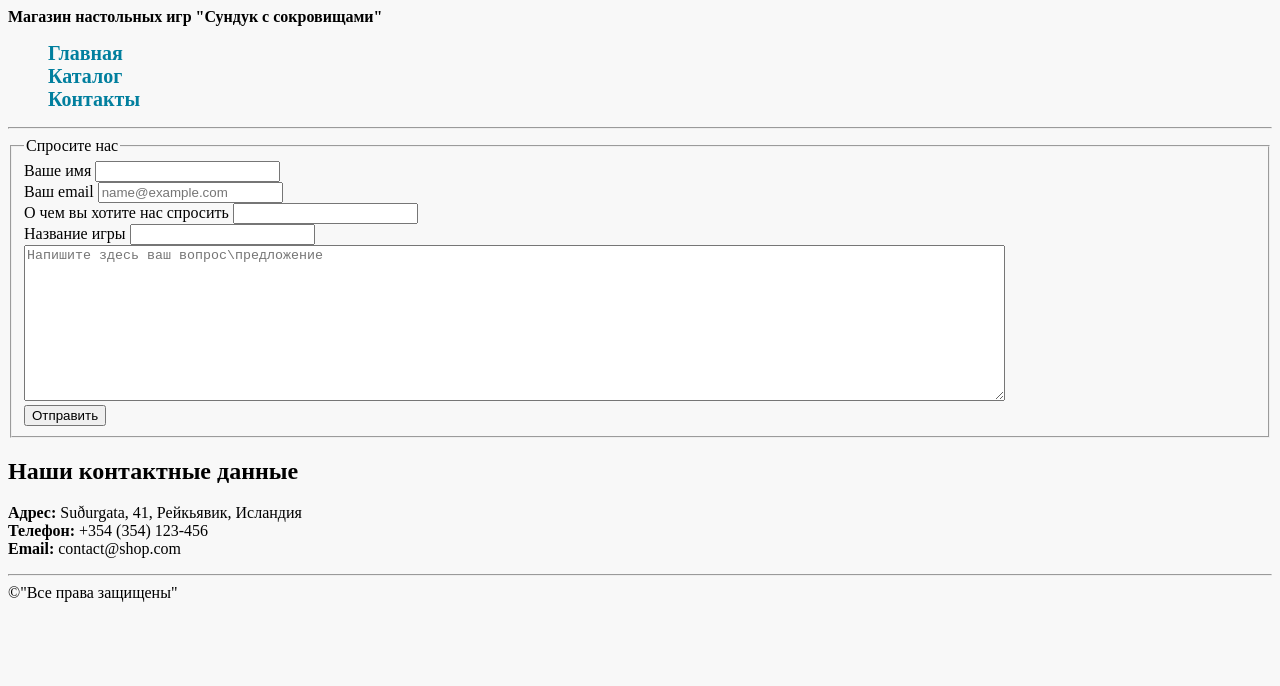
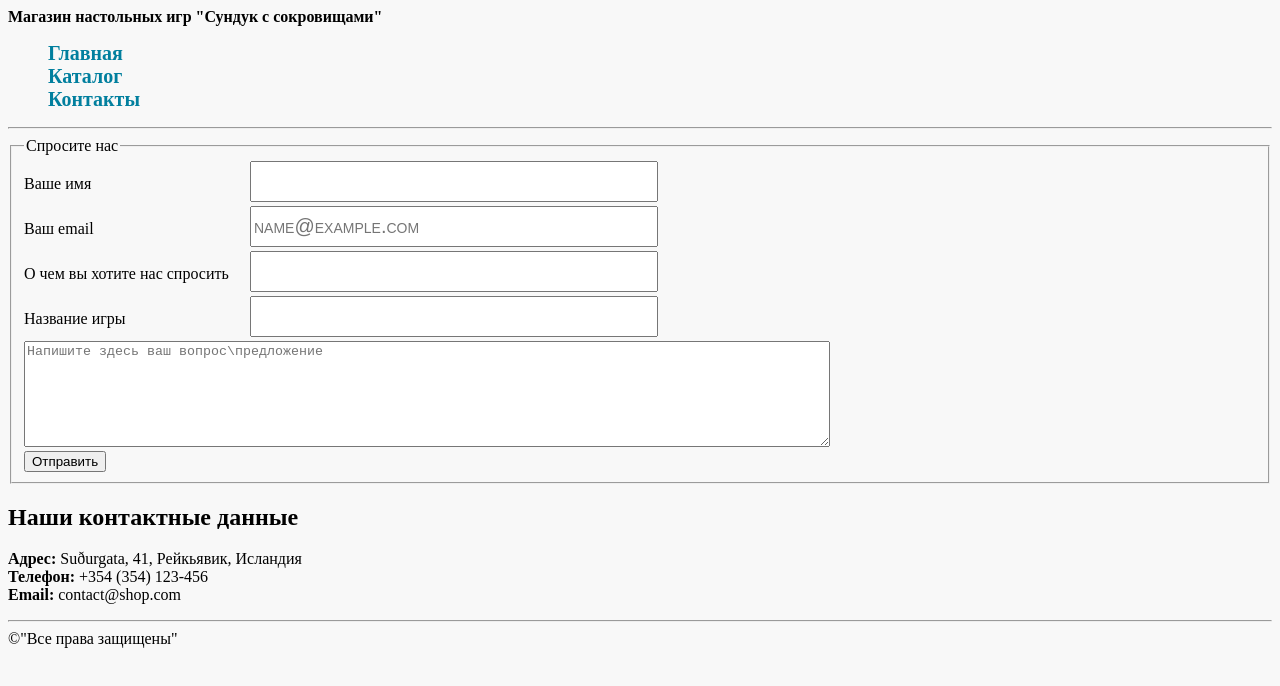
Before and after one commit to Shorh/GB_HTML_CSS, a plain HTML site: page contacts.html in a window 1280 px wide. Drawn offline with Linux system fonts and the light colour scheme.

Commit message:
CSS style for contacts

```diff
--- a/contacts.html
+++ b/contacts.html
@@ -18,7 +18,7 @@
 
     <fieldset>
         <legend>Спросите нас</legend>
-        <form action="contacts.html" method="post">
+        <form action="contacts.html" method="post" class="contact_form">
             <label for="username">Ваше имя</label>
             <input type="text" id="username" name="username"><br>
             <label for="email">Ваш email</label>
@@ -28,7 +28,7 @@
             <label for="game">Название игры</label>
             <input type="text" id="game" name="game"><br>
 
-            <textarea name="letter" id="letterBody" placeholder="Напишите здесь ваш вопрос\предложение" cols="120" rows="10"></textarea><br>
+            <textarea name="letter" id="letterBody" placeholder="Напишите здесь ваш вопрос\предложение"></textarea><br>
 
             <input type="submit" value="Отправить">
         </form>
--- a/style/style.css
+++ b/style/style.css
@@ -58,3 +58,24 @@ body {
     background-size: 2%;
     padding-left: 35px;
 }
+
+.contact_form textarea {
+    width: 800px;
+    height: 100px;
+}
+
+.contact_form label {
+    line-height: 45px;
+}
+
+.contact_form input[type="text"],
+.contact_form input[type="email"] {
+    position: absolute;
+    width: 400px;
+    height: 35px;
+    left: 250px;
+
+    font-size: 20px;
+    color: rgb(0, 76, 95);
+    font-variant: small-caps;
+}
```
